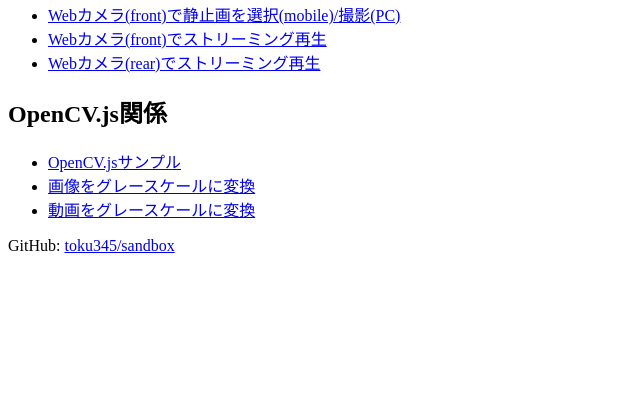
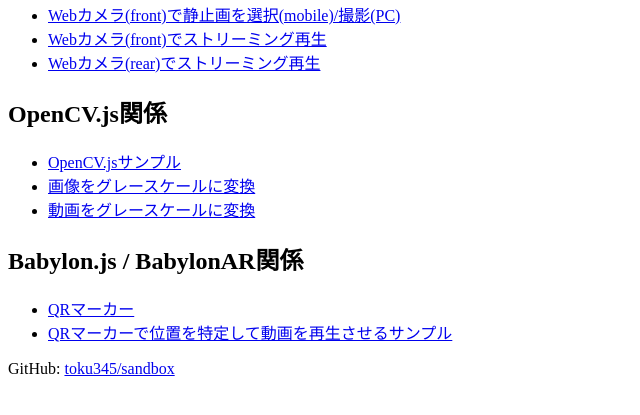
Before and after one commit to toku345/sandbox, a website: page public/index.html in a window 1280 px wide. Shown: the part 87-502 px from the top of the page, without its empty margins (0-640 px from the left). Drawn offline with Linux system fonts and the light colour scheme.

Commit message:
index.html に BabylonARで動画再生するサンプルのURLを追加

```diff
--- a/public/index.html
+++ b/public/index.html
@@ -46,6 +46,23 @@
         </ul>
       </div>
 
+      <div>
+        <h2>Babylon.js / BabylonAR関係</h2>
+        <ul>
+          <li>
+            <a
+              href="https://raw.githubusercontent.com/syntheticmagus/BabylonAR/master/src/cpp/aruco-meta-marker-tracker/markers/meta_marker_0-1-2-3.png"
+              >QRマーカー</a
+            >
+          </li>
+          <li>
+            <a href="./babylonjs/index.html"
+              >QRマーカーで位置を特定して動画を再生させるサンプル</a
+            >
+          </li>
+        </ul>
+      </div>
+
       <p>
         GitHub: <a href="https://github.com/toku345/sandbox">toku345/sandbox</a>
       </p>
```
